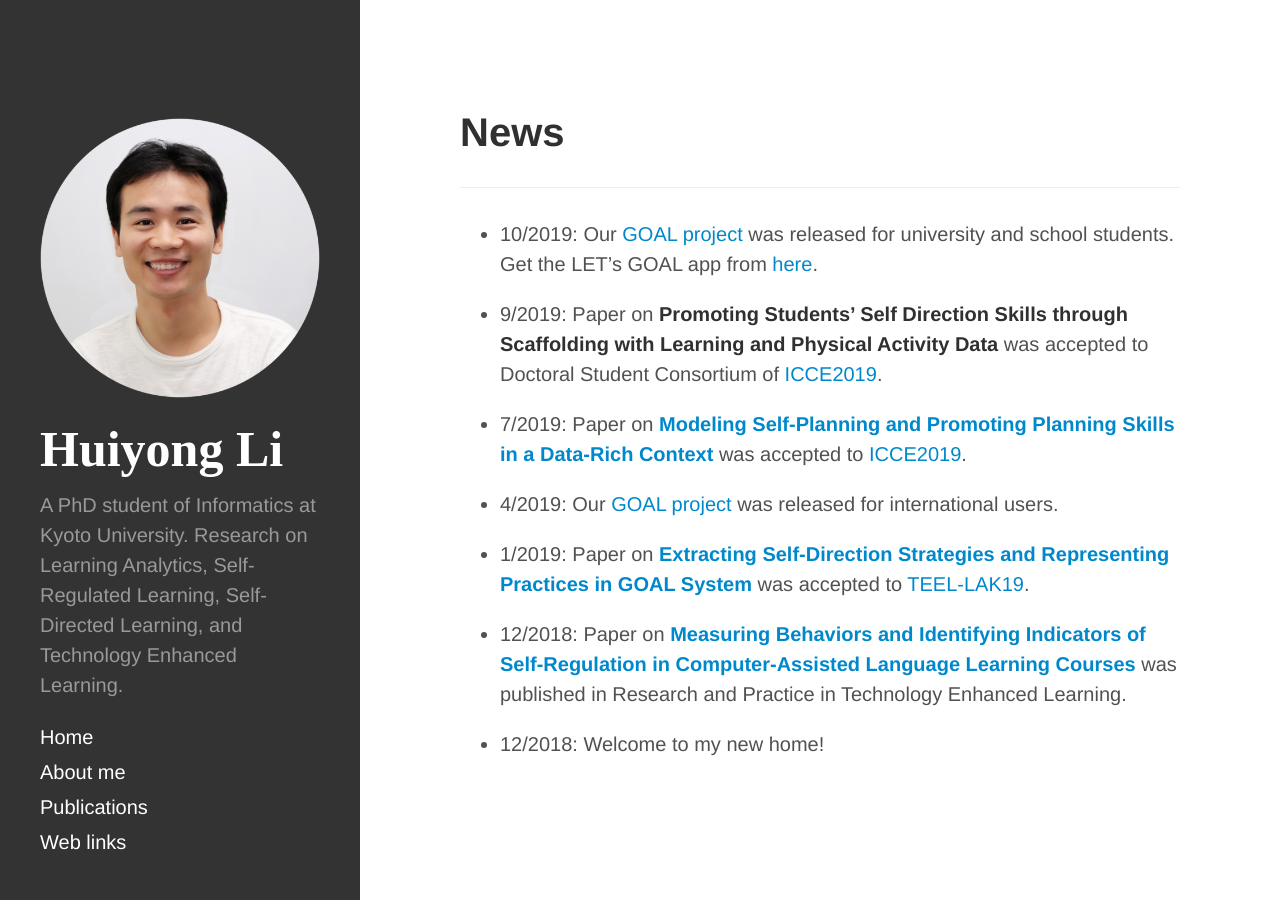
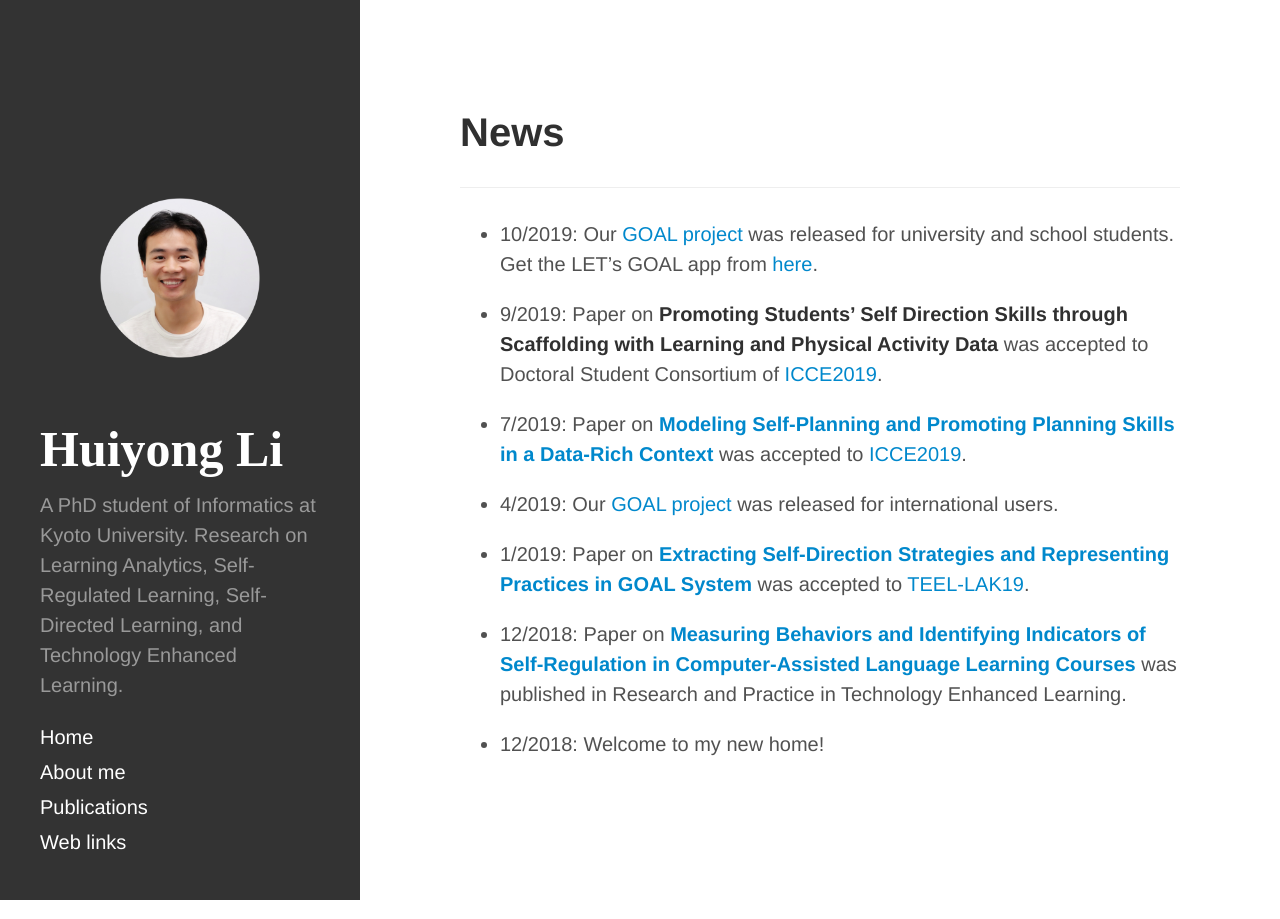
Before and after one commit to li-huiyong/li-huiyong.github.io, a Jekyll site: the page built from index.md, in a window 1280 px wide. Built offline with Jekyll 4.4.1, drawn with Linux system fonts in a browser that asks for light colours; nearby versions of some CDN libraries; some web fonts are replaced; our own code applies the rules of GitHub Pages for plain Markdown files.

Commit message:
import sidebar-avatar css

```diff
--- a/_includes/sidebar.html
+++ b/_includes/sidebar.html
@@ -1,7 +1,7 @@
 <div class="sidebar">
   <div class="container sidebar-sticky">
 
-    <div class="sidebar-about">
+    <div class="sidebar-avatar">
         <img src="{{ site.avatarurl }}" alt="avatar">
     </div>
 
```
